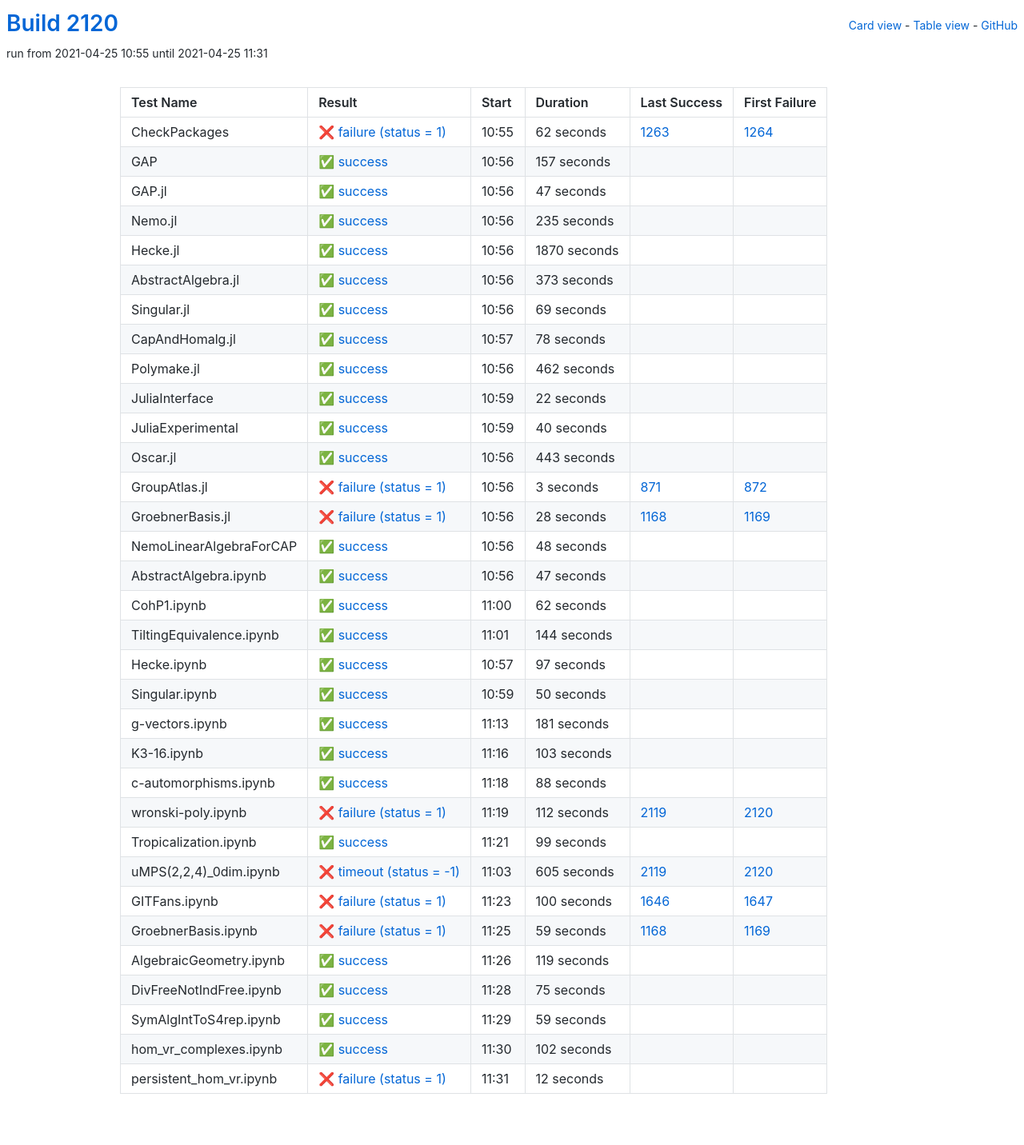
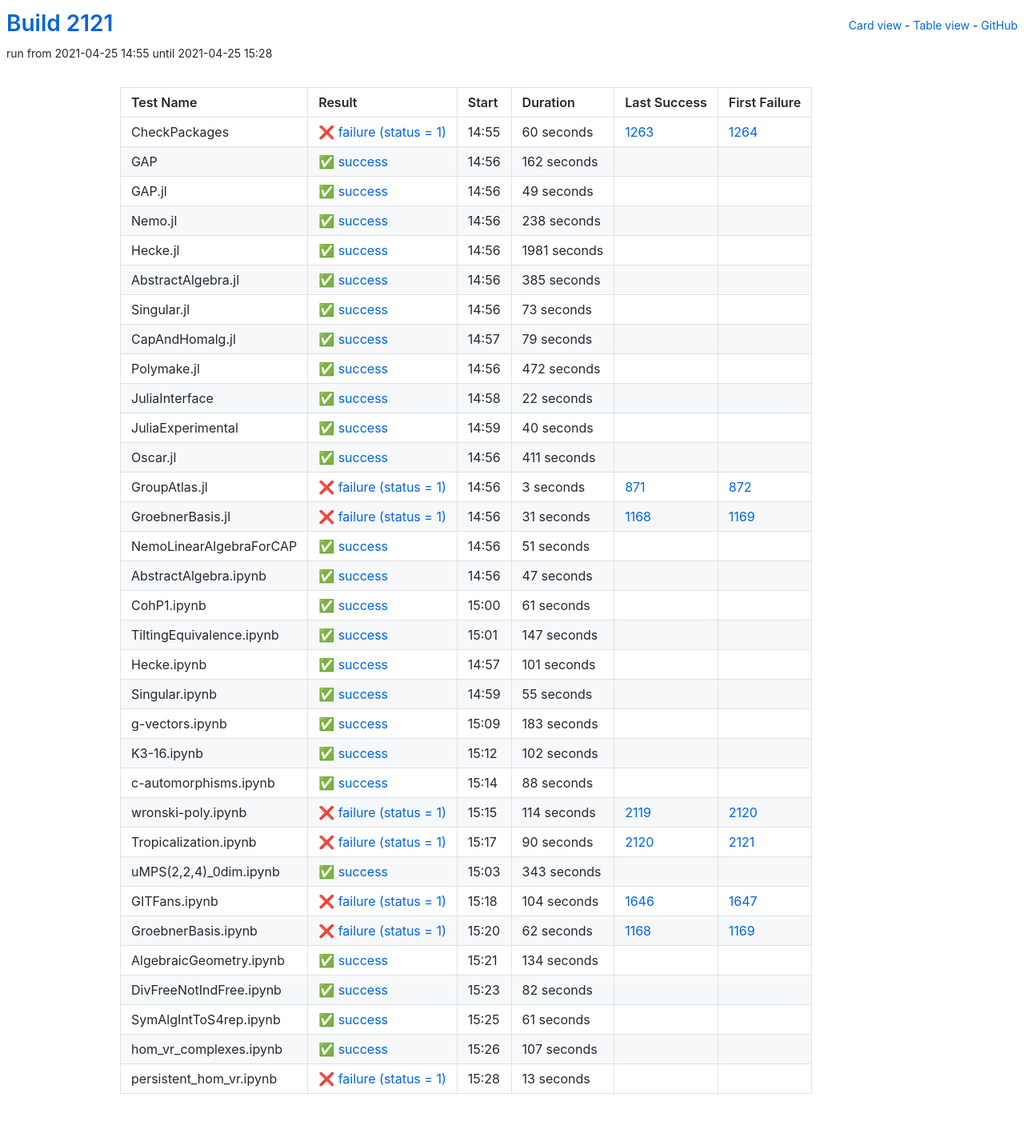
Before and after one commit to oscar-system/oscar-ci-status-stable, a Jekyll site: the page built from table.html, in a window 1280 px wide. Shown: the whole page at 80% size. Built offline with Jekyll 4.4.1, drawn with Linux system fonts in a browser that asks for light colours.

Commit message:
Build #2121

```diff
--- a/_data/ci.yml
+++ b/_data/ci.yml
@@ -1,6 +1,6 @@
 ---
-build: 2120
-build_url: https://oscarci.mathematik.uni-kl.de/job/oscar-stable/2120/
+build: 2121
+build_url: https://oscarci.mathematik.uni-kl.de/job/oscar-stable/2121/
 job: oscar-stable
 organization: oscar-system
 repo: oscar-ci-status-stable
@@ -8,116 +8,116 @@ repourl: https://github.com/oscar-system/oscar-ci-status-stable
 tests:
 - name: CheckPackages
   id: checkpackages
-  log: https://oscarci.mathematik.uni-kl.de/job/oscar-stable/2120/artifact/logs/build-2120/CheckPackages.log
-  start: 2021-04-25 10:55
+  log: https://oscarci.mathematik.uni-kl.de/job/oscar-stable/2121/artifact/logs/build-2121/CheckPackages.log
+  start: 2021-04-25 14:55
   success: false
   exitcode: 1
   status: failure
-  duration: 62
+  duration: 60
   last_success: 1263
   last_success_url: https://oscarci.mathematik.uni-kl.de/job/oscar-stable/1263/
   first_failure: 1264
   first_failure_url: https://oscarci.mathematik.uni-kl.de/job/oscar-stable/1264/
 - name: GAP
   id: gap
-  log: https://oscarci.mathematik.uni-kl.de/job/oscar-stable/2120/artifact/logs/build-2120/GAP.log
-  start: 2021-04-25 10:56
+  log: https://oscarci.mathematik.uni-kl.de/job/oscar-stable/2121/artifact/logs/build-2121/GAP.log
+  start: 2021-04-25 14:56
   success: true
   exitcode: 0
   status: success
-  duration: 157
+  duration: 162
   last_success: false
   last_success_url:
   first_failure: false
   first_failure_url:
 - name: GAP.jl
   id: gap-jl
-  log: https://oscarci.mathematik.uni-kl.de/job/oscar-stable/2120/artifact/logs/build-2120/GAP.jl.log
-  start: 2021-04-25 10:56
+  log: https://oscarci.mathematik.uni-kl.de/job/oscar-stable/2121/artifact/logs/build-2121/GAP.jl.log
+  start: 2021-04-25 14:56
   success: true
   exitcode: 0
   status: success
-  duration: 47
+  duration: 49
   last_success: false
   last_success_url:
   first_failure: false
   first_failure_url:
 - name: Nemo.jl
   id: nemo-jl
-  log: https://oscarci.mathematik.uni-kl.de/job/oscar-stable/2120/artifact/logs/build-2120/Nemo.jl.log
-  start: 2021-04-25 10:56
+  log: https://oscarci.mathematik.uni-kl.de/job/oscar-stable/2121/artifact/logs/build-2121/Nemo.jl.log
+  start: 2021-04-25 14:56
   success: true
   exitcode: 0
   status: success
-  duration: 235
+  duration: 238
   last_success: false
   last_success_url:
   first_failure: false
   first_failure_url:
 - name: Hecke.jl
   id: hecke-jl
-  log: https://oscarci.mathematik.uni-kl.de/job/oscar-stable/2120/artifact/logs/build-2120/Hecke.jl.log
-  start: 2021-04-25 10:56
+  log: https://oscarci.mathematik.uni-kl.de/job/oscar-stable/2121/artifact/logs/build-2121/Hecke.jl.log
+  start: 2021-04-25 14:56
   success: true
   exitcode: 0
   status: success
-  duration: 1870
+  duration: 1981
   last_success: false
   last_success_url:
   first_failure: false
   first_failure_url:
 - name: AbstractAlgebra.jl
   id: abstractalgebra-jl
-  log: https://oscarci.mathematik.uni-kl.de/job/oscar-stable/2120/artifact/logs/build-2120/AbstractAlgebra.jl.log
-  start: 2021-04-25 10:56
+  log: https://oscarci.mathematik.uni-kl.de/job/oscar-stable/2121/artifact/logs/build-2121/AbstractAlgebra.jl.log
+  start: 2021-04-25 14:56
   success: true
   exitcode: 0
   status: success
-  duration: 373
+  duration: 385
   last_success: false
   last_success_url:
   first_failure: false
   first_failure_url:
 - name: Singular.jl
   id: singular-jl
-  log: https://oscarci.mathematik.uni-kl.de/job/oscar-stable/2120/artifact/logs/build-2120/Singular.jl.log
-  start: 2021-04-25 10:56
+  log: https://oscarci.mathematik.uni-kl.de/job/oscar-stable/2121/artifact/logs/build-2121/Singular.jl.log
+  start: 2021-04-25 14:56
   success: true
   exitcode: 0
   status: success
-  duration: 69
+  duration: 73
   last_success: false
   last_success_url:
   first_failure: false
   first_failure_url:
 - name: CapAndHomalg.jl
   id: capandhomalg-jl
-  log: https://oscarci.mathematik.uni-kl.de/job/oscar-stable/2120/artifact/logs/build-2120/CapAndHomalg.jl.log
-  start: 2021-04-25 10:57
+  log: https://oscarci.mathematik.uni-kl.de/job/oscar-stable/2121/artifact/logs/build-2121/CapAndHomalg.jl.log
+  start: 2021-04-25 14:57
   success: true
   exitcode: 0
   status: success
-  duration: 78
+  duration: 79
   last_success: false
   last_success_url:
   first_failure: false
   first_failure_url:
 - name: Polymake.jl
   id: polymake-jl
-  log: https://oscarci.mathematik.uni-kl.de/job/oscar-stable/2120/artifact/logs/build-2120/Polymake.jl.log
-  start: 2021-04-25 10:56
+  log: https://oscarci.mathematik.uni-kl.de/job/oscar-stable/2121/artifact/logs/build-2121/Polymake.jl.log
+  start: 2021-04-25 14:56
   success: true
   exitcode: 0
   status: success
-  duration: 462
+  duration: 472
   last_success: false
   last_success_url:
   first_failure: false
   first_failure_url:
 - name: JuliaInterface
   id: juliainterface
-  log: https://oscarci.mathematik.uni-kl.de/job/oscar-stable/2120/artifact/logs/build-2120/JuliaInterface.log
-  start: 2021-04-25 10:59
+  log: https://oscarci.mathematik.uni-kl.de/job/oscar-stable/2121/artifact/logs/build-2121/JuliaInterface.log
+  start: 2021-04-25 14:58
   success: true
   exitcode: 0
   status: success
@@ -128,8 +128,8 @@ tests:
   first_failure_url:
 - name: JuliaExperimental
   id: juliaexperimental
-  log: https://oscarci.mathematik.uni-kl.de/job/oscar-stable/2120/artifact/logs/build-2120/JuliaExperimental.log
-  start: 2021-04-25 10:59
+  log: https://oscarci.mathematik.uni-kl.de/job/oscar-stable/2121/artifact/logs/build-2121/JuliaExperimental.log
+  start: 2021-04-25 14:59
   success: true
   exitcode: 0
   status: success
@@ -140,20 +140,20 @@ tests:
   first_failure_url:
 - name: Oscar.jl
   id: oscar-jl
-  log: https://oscarci.mathematik.uni-kl.de/job/oscar-stable/2120/artifact/logs/build-2120/Oscar.jl.log
-  start: 2021-04-25 10:56
+  log: https://oscarci.mathematik.uni-kl.de/job/oscar-stable/2121/artifact/logs/build-2121/Oscar.jl.log
+  start: 2021-04-25 14:56
   success: true
   exitcode: 0
   status: success
-  duration: 443
+  duration: 411
   last_success: false
   last_success_url:
   first_failure: false
   first_failure_url:
 - name: GroupAtlas.jl
   id: groupatlas-jl
-  log: https://oscarci.mathematik.uni-kl.de/job/oscar-stable/2120/artifact/logs/build-2120/GroupAtlas.jl.log
-  start: 2021-04-25 10:56
+  log: https://oscarci.mathematik.uni-kl.de/job/oscar-stable/2121/artifact/logs/build-2121/GroupAtlas.jl.log
+  start: 2021-04-25 14:56
   success: false
   exitcode: 1
   status: failure
@@ -164,32 +164,32 @@ tests:
   first_failure_url: https://oscarci.mathematik.uni-kl.de/job/oscar-stable/872/
 - name: GroebnerBasis.jl
   id: groebnerbasis-jl
-  log: https://oscarci.mathematik.uni-kl.de/job/oscar-stable/2120/artifact/logs/build-2120/GroebnerBasis.jl.log
-  start: 2021-04-25 10:56
+  log: https://oscarci.mathematik.uni-kl.de/job/oscar-stable/2121/artifact/logs/build-2121/GroebnerBasis.jl.log
+  start: 2021-04-25 14:56
   success: false
   exitcode: 1
   status: failure
-  duration: 28
+  duration: 31
   last_success: 1168
   last_success_url: https://oscarci.mathematik.uni-kl.de/job/oscar-stable/1168/
   first_failure: 1169
   first_failure_url: https://oscarci.mathematik.uni-kl.de/job/oscar-stable/1169/
 - name: NemoLinearAlgebraForCAP
   id: nemolinearalgebraforcap
-  log: https://oscarci.mathematik.uni-kl.de/job/oscar-stable/2120/artifact/logs/build-2120/NemoLinearAlgebraForCAP.log
-  start: 2021-04-25 10:56
+  log: https://oscarci.mathematik.uni-kl.de/job/oscar-stable/2121/artifact/logs/build-2121/NemoLinearAlgebraForCAP.log
+  start: 2021-04-25 14:56
   success: true
   exitcode: 0
   status: success
-  duration: 48
+  duration: 51
   last_success: false
   last_success_url:
   first_failure: false
   first_failure_url:
 - name: AbstractAlgebra.ipynb
   id: abstractalgebra-ipynb
-  log: https://oscarci.mathematik.uni-kl.de/job/oscar-stable/2120/artifact/logs/build-2120/AbstractAlgebra.ipynb.log
-  start: 2021-04-25 10:56
+  log: https://oscarci.mathematik.uni-kl.de/job/oscar-stable/2121/artifact/logs/build-2121/AbstractAlgebra.ipynb.log
+  start: 2021-04-25 14:56
   success: true
   exitcode: 0
   status: success
@@ -200,80 +200,80 @@ tests:
   first_failure_url:
 - name: CohP1.ipynb
   id: cohp1-ipynb
-  log: https://oscarci.mathematik.uni-kl.de/job/oscar-stable/2120/artifact/logs/build-2120/CohP1.ipynb.log
-  start: 2021-04-25 11:00
+  log: https://oscarci.mathematik.uni-kl.de/job/oscar-stable/2121/artifact/logs/build-2121/CohP1.ipynb.log
+  start: 2021-04-25 15:00
   success: true
   exitcode: 0
   status: success
-  duration: 62
+  duration: 61
   last_success: false
   last_success_url:
   first_failure: false
   first_failure_url:
 - name: TiltingEquivalence.ipynb
   id: tiltingequivalence-ipynb
-  log: https://oscarci.mathematik.uni-kl.de/job/oscar-stable/2120/artifact/logs/build-2120/TiltingEquivalence.ipynb.log
-  start: 2021-04-25 11:01
+  log: https://oscarci.mathematik.uni-kl.de/job/oscar-stable/2121/artifact/logs/build-2121/TiltingEquivalence.ipynb.log
+  start: 2021-04-25 15:01
   success: true
   exitcode: 0
   status: success
-  duration: 144
+  duration: 147
   last_success: false
   last_success_url:
   first_failure: false
   first_failure_url:
 - name: Hecke.ipynb
   id: hecke-ipynb
-  log: https://oscarci.mathematik.uni-kl.de/job/oscar-stable/2120/artifact/logs/build-2120/Hecke.ipynb.log
-  start: 2021-04-25 10:57
+  log: https://oscarci.mathematik.uni-kl.de/job/oscar-stable/2121/artifact/logs/build-2121/Hecke.ipynb.log
+  start: 2021-04-25 14:57
   success: true
   exitcode: 0
   status: success
-  duration: 97
+  duration: 101
   last_success: false
   last_success_url:
   first_failure: false
   first_failure_url:
 - name: Singular.ipynb
   id: singular-ipynb
-  log: https://oscarci.mathematik.uni-kl.de/job/oscar-stable/2120/artifact/logs/build-2120/Singular.ipynb.log
-  start: 2021-04-25 10:59
+  log: https://oscarci.mathematik.uni-kl.de/job/oscar-stable/2121/artifact/logs/build-2121/Singular.ipynb.log
+  start: 2021-04-25 14:59
   success: true
   exitcode: 0
   status: success
-  duration: 50
+  duration: 55
   last_success: false
   last_success_url:
   first_failure: false
   first_failure_url:
 - name: g-vectors.ipynb
   id: g-vectors-ipynb
-  log: https://oscarci.mathematik.uni-kl.de/job/oscar-stable/2120/artifact/logs/build-2120/g-vectors.ipynb.log
-  start: 2021-04-25 11:13
+  log: https://oscarci.mathematik.uni-kl.de/job/oscar-stable/2121/artifact/logs/build-2121/g-vectors.ipynb.log
+  start: 2021-04-25 15:09
   success: true
   exitcode: 0
   status: success
-  duration: 181
+  duration: 183
   last_success: false
   last_success_url:
   first_failure: false
   first_failure_url:
 - name: K3-16.ipynb
   id: k3-16-ipynb
-  log: https://oscarci.mathematik.uni-kl.de/job/oscar-stable/2120/artifact/logs/build-2120/K3-16.ipynb.log
-  start: 2021-04-25 11:16
+  log: https://oscarci.mathematik.uni-kl.de/job/oscar-stable/2121/artifact/logs/build-2121/K3-16.ipynb.log
+  start: 2021-04-25 15:12
   success: true
   exitcode: 0
   status: success
-  duration: 103
+  duration: 102
   last_success: false
   last_success_url:
   first_failure: false
   first_failure_url:
 - name: c-automorphisms.ipynb
   id: c-automorphisms-ipynb
-  log: https://oscarci.mathematik.uni-kl.de/job/oscar-stable/2120/artifact/logs/build-2120/c-automorphisms.ipynb.log
-  start: 2021-04-25 11:18
+  log: https://oscarci.mathematik.uni-kl.de/job/oscar-stable/2121/artifact/logs/build-2121/c-automorphisms.ipynb.log
+  start: 2021-04-25 15:14
   success: true
   exitcode: 0
   status: success
@@ -284,120 +284,120 @@ tests:
   first_failure_url:
 - name: wronski-poly.ipynb
   id: wronski-poly-ipynb
-  log: https://oscarci.mathematik.uni-kl.de/job/oscar-stable/2120/artifact/logs/build-2120/wronski-poly.ipynb.log
-  start: 2021-04-25 11:19
+  log: https://oscarci.mathematik.uni-kl.de/job/oscar-stable/2121/artifact/logs/build-2121/wronski-poly.ipynb.log
+  start: 2021-04-25 15:15
   success: false
   exitcode: 1
   status: failure
-  duration: 112
+  duration: 114
   last_success: 2119
   last_success_url: https://oscarci.mathematik.uni-kl.de/job/oscar-stable/2119/
   first_failure: 2120
   first_failure_url: https://oscarci.mathematik.uni-kl.de/job/oscar-stable/2120/
 - name: Tropicalization.ipynb
   id: tropicalization-ipynb
-  log: https://oscarci.mathematik.uni-kl.de/job/oscar-stable/2120/artifact/logs/build-2120/Tropicalization.ipynb.log
-  start: 2021-04-25 11:21
+  log: https://oscarci.mathematik.uni-kl.de/job/oscar-stable/2121/artifact/logs/build-2121/Tropicalization.ipynb.log
+  start: 2021-04-25 15:17
+  success: false
+  exitcode: 1
+  status: failure
+  duration: 90
+  last_success: 2120
+  last_success_url: https://oscarci.mathematik.uni-kl.de/job/oscar-stable/2120/
+  first_failure: 2121
+  first_failure_url: https://oscarci.mathematik.uni-kl.de/job/oscar-stable/2121/
+- name: uMPS(2,2,4)_0dim.ipynb
+  id: umps-2-2-4-0dim-ipynb
+  log: https://oscarci.mathematik.uni-kl.de/job/oscar-stable/2121/artifact/logs/build-2121/uMPS-2-2-4-_0dim.ipynb.log
+  start: 2021-04-25 15:03
   success: true
   exitcode: 0
   status: success
-  duration: 99
+  duration: 343
   last_success: false
   last_success_url:
   first_failure: false
   first_failure_url:
-- name: uMPS(2,2,4)_0dim.ipynb
-  id: umps-2-2-4-0dim-ipynb
-  log: https://oscarci.mathematik.uni-kl.de/job/oscar-stable/2120/artifact/logs/build-2120/uMPS-2-2-4-_0dim.ipynb.log
-  start: 2021-04-25 11:03
-  success: false
-  exitcode: -1
-  status: timeout
-  duration: 605
-  last_success: 2119
-  last_success_url: https://oscarci.mathematik.uni-kl.de/job/oscar-stable/2119/
-  first_failure: 2120
-  first_failure_url: https://oscarci.mathematik.uni-kl.de/job/oscar-stable/2120/
 - name: GITFans.ipynb
   id: gitfans-ipynb
-  log: https://oscarci.mathematik.uni-kl.de/job/oscar-stable/2120/artifact/logs/build-2120/GITFans.ipynb.log
-  start: 2021-04-25 11:23
+  log: https://oscarci.mathematik.uni-kl.de/job/oscar-stable/2121/artifact/logs/build-2121/GITFans.ipynb.log
+  start: 2021-04-25 15:18
   success: false
   exitcode: 1
   status: failure
-  duration: 100
+  duration: 104
   last_success: 1646
   last_success_url: https://oscarci.mathematik.uni-kl.de/job/oscar-stable/1646/
   first_failure: 1647
   first_failure_url: https://oscarci.mathematik.uni-kl.de/job/oscar-stable/1647/
 - name: GroebnerBasis.ipynb
   id: groebnerbasis-ipynb
-  log: https://oscarci.mathematik.uni-kl.de/job/oscar-stable/2120/artifact/logs/build-2120/GroebnerBasis.ipynb.log
-  start: 2021-04-25 11:25
+  log: https://oscarci.mathematik.uni-kl.de/job/oscar-stable/2121/artifact/logs/build-2121/GroebnerBasis.ipynb.log
+  start: 2021-04-25 15:20
   success: false
   exitcode: 1
   status: failure
-  duration: 59
+  duration: 62
   last_success: 1168
   last_success_url: https://oscarci.mathematik.uni-kl.de/job/oscar-stable/1168/
   first_failure: 1169
   first_failure_url: https://oscarci.mathematik.uni-kl.de/job/oscar-stable/1169/
 - name: AlgebraicGeometry.ipynb
   id: algebraicgeometry-ipynb
-  log: https://oscarci.mathematik.uni-kl.de/job/oscar-stable/2120/artifact/logs/build-2120/AlgebraicGeometry.ipynb.log
-  start: 2021-04-25 11:26
+  log: https://oscarci.mathematik.uni-kl.de/job/oscar-stable/2121/artifact/logs/build-2121/AlgebraicGeometry.ipynb.log
+  start: 2021-04-25 15:21
   success: true
   exitcode: 0
   status: success
-  duration: 119
+  duration: 134
   last_success: false
   last_success_url:
   first_failure: false
   first_failure_url:
 - name: DivFreeNotIndFree.ipynb
   id: divfreenotindfree-ipynb
-  log: https://oscarci.mathematik.uni-kl.de/job/oscar-stable/2120/artifact/logs/build-2120/DivFreeNotIndFree.ipynb.log
-  start: 2021-04-25 11:28
+  log: https://oscarci.mathematik.uni-kl.de/job/oscar-stable/2121/artifact/logs/build-2121/DivFreeNotIndFree.ipynb.log
+  start: 2021-04-25 15:23
   success: true
   exitcode: 0
   status: success
-  duration: 75
+  duration: 82
   last_success: false
   last_success_url:
   first_failure: false
   first_failure_url:
 - name: SymAlgIntToS4rep.ipynb
   id: symalginttos4rep-ipynb
-  log: https://oscarci.mathematik.uni-kl.de/job/oscar-stable/2120/artifact/logs/build-2120/SymAlgIntToS4rep.ipynb.log
-  start: 2021-04-25 11:29
+  log: https://oscarci.mathematik.uni-kl.de/job/oscar-stable/2121/artifact/logs/build-2121/SymAlgIntToS4rep.ipynb.log
+  start: 2021-04-25 15:25
   success: true
   exitcode: 0
   status: success
-  duration: 59
+  duration: 61
   last_success: false
   last_success_url:
   first_failure: false
   first_failure_url:
 - name: hom_vr_complexes.ipynb
   id: hom-vr-complexes-ipynb
-  log: https://oscarci.mathematik.uni-kl.de/job/oscar-stable/2120/artifact/logs/build-2120/hom_vr_complexes.ipynb.log
-  start: 2021-04-25 11:30
+  log: https://oscarci.mathematik.uni-kl.de/job/oscar-stable/2121/artifact/logs/build-2121/hom_vr_complexes.ipynb.log
+  start: 2021-04-25 15:26
   success: true
   exitcode: 0
   status: success
-  duration: 102
+  duration: 107
   last_success: false
   last_success_url:
   first_failure: false
   first_failure_url:
 - name: persistent_hom_vr.ipynb
   id: persistent-hom-vr-ipynb
-  log: https://oscarci.mathematik.uni-kl.de/job/oscar-stable/2120/artifact/logs/build-2120/persistent_hom_vr.ipynb.log
-  start: 2021-04-25 11:31
+  log: https://oscarci.mathematik.uni-kl.de/job/oscar-stable/2121/artifact/logs/build-2121/persistent_hom_vr.ipynb.log
+  start: 2021-04-25 15:28
   success: false
   exitcode: 1
   status: failure
-  duration: 12
+  duration: 13
   last_success: false
   last_success_url:
   first_failure: false
```
Also changed, not shown: README.md.
